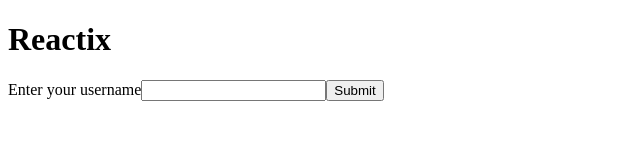
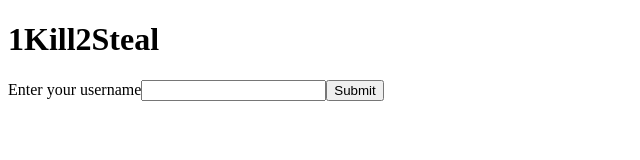
Before and after one commit to 1Git2Clone/reactix, a React (Vite) app in the folder frontend/: page / in a window 1280 px wide. Shown: the top 160 px of the page, without its empty margins (0-640 px from the left). Built offline with nearby package versions, Linux system fonts and the light colour scheme; the HTML template or start-up script is replaced by a standard one.

Commit message:
Added header + changed api endpoint

```diff
--- a/frontend/src/App.tsx
+++ b/frontend/src/App.tsx
@@ -1,4 +1,5 @@
 import { FormEvent, useState } from "react";
+import Header from "./Header.tsx";
 import axios from "axios";
 
 export default function App() {
@@ -8,8 +9,6 @@ export default function App() {
   const handleSubmit = (event: FormEvent<HTMLFormElement>) => {
     event.preventDefault(); // Prevents the default form submission behavior
 
-    // Make the API request only if username is not empty
-    if (username.trim() !== "") {
     axios
       .get(`https://127.0.0.1:16600/api/hello/${username}`)
       .then((response) => {
@@ -18,12 +17,14 @@ export default function App() {
       .catch((error) => {
         console.error("Error fetching data:", error);
       });
-    }
   };
   return (
     <>
-      <h1 className="text-center">Reactix</h1>
-      <form onSubmit={handleSubmit} className="flex flex-col text-center">
+      <Header />
+      <form
+        onSubmit={handleSubmit}
+        className="flex flex-col text-center items-center w1/2"
+      >
         <label htmlFor="username">Enter your username</label>
         <input
           className={"bg-rose-400 text-gray-50"}
--- /dev/null
+++ b/frontend/src/Header.tsx
@@ -0,0 +1,7 @@
+export default function Header() {
+  return (
+    <header>
+      <h1 className="text-center">1Kill2Steal</h1>
+    </header>
+  );
+}
```
Lines whose indentation alone changed are shown as unchanged.
